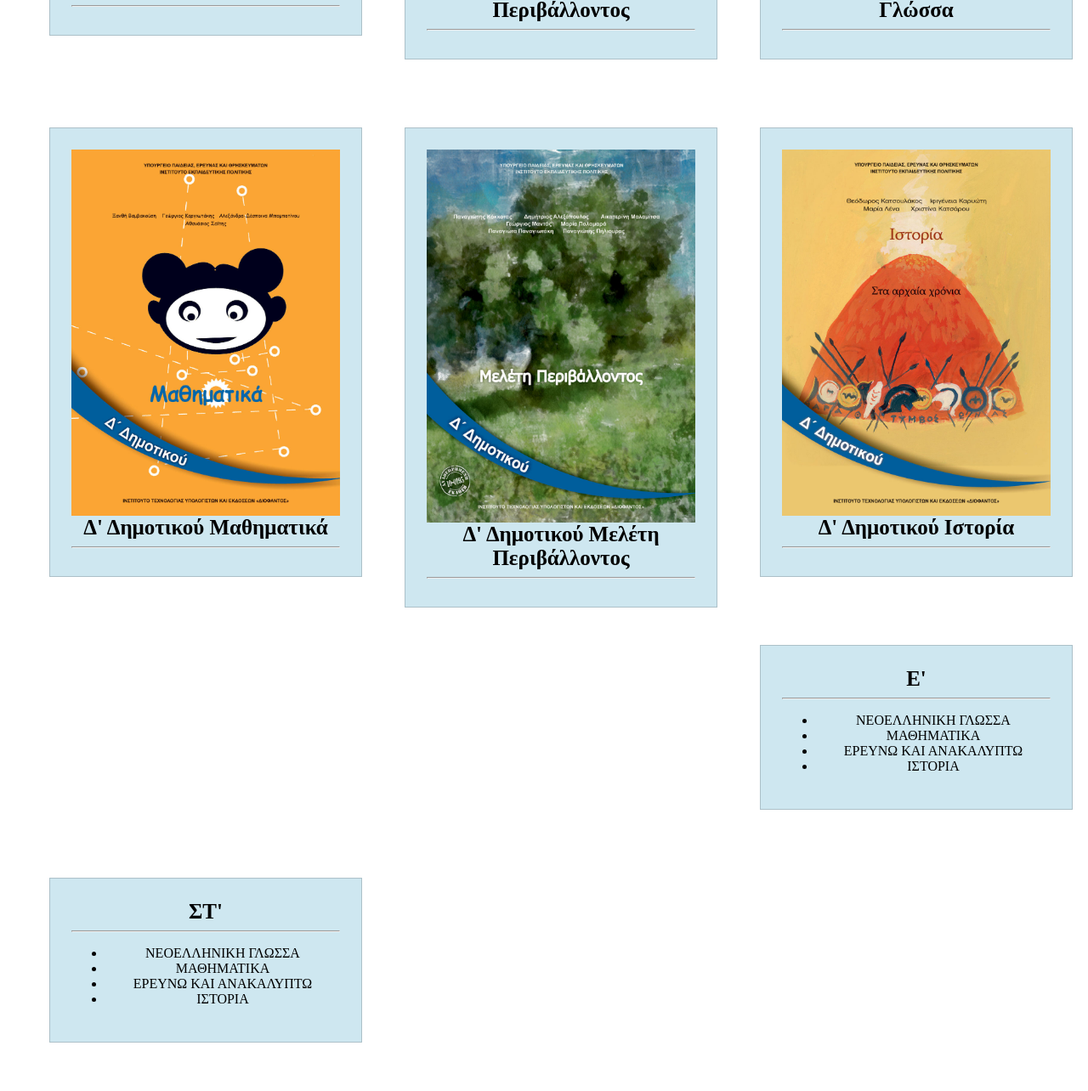
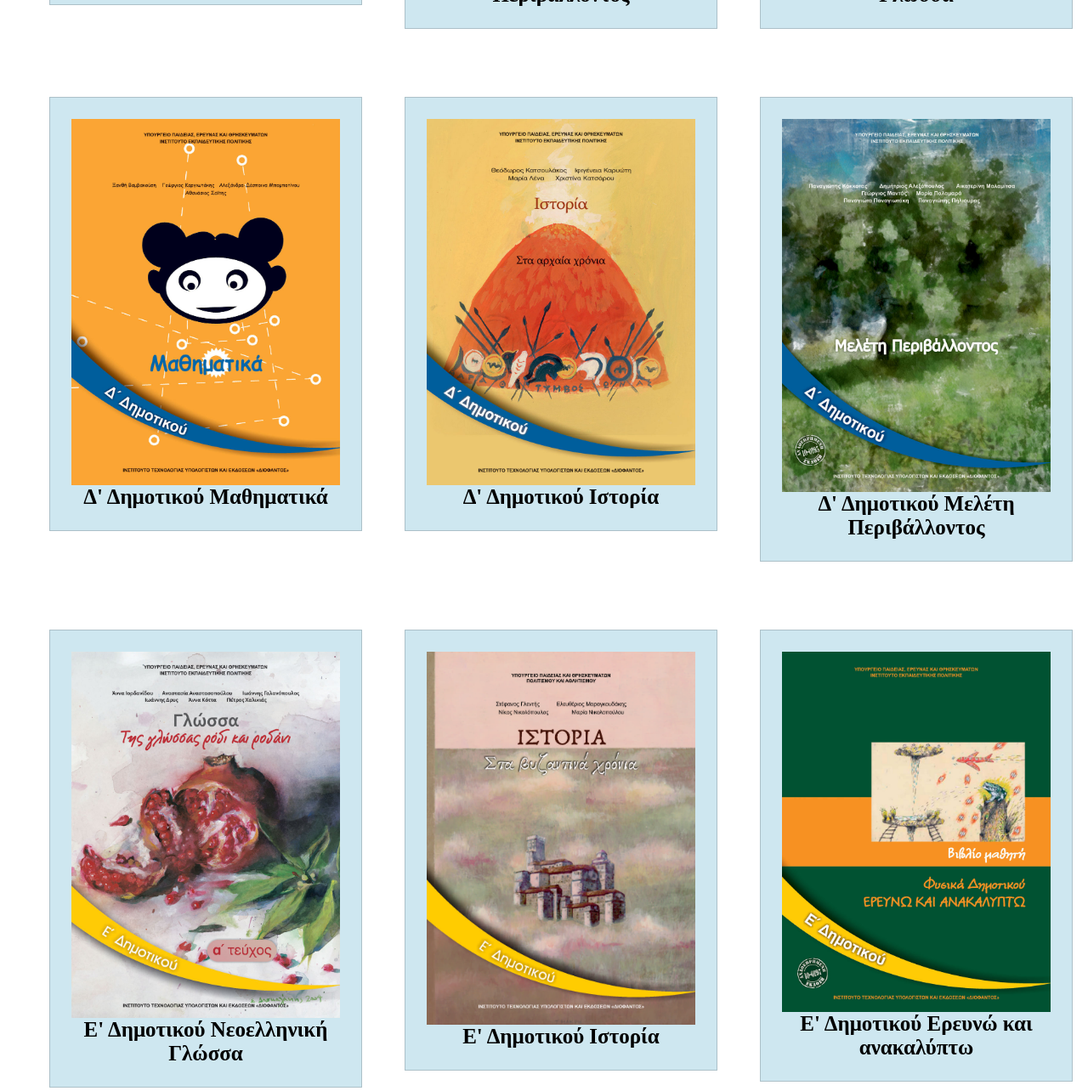
Before and after one commit to jimycool/profesoras, a plain HTML site: page products.html in a window 1280 px wide. Shown: the part 1416-2700 px from the top of the page at 85% size. Drawn offline with Linux system fonts and the light colour scheme.

Commit message:
fml there is a gap

```diff
--- a/products.html
+++ b/products.html
@@ -94,70 +94,81 @@
   <div >
       <div calss="float-container" id="dimotiko">
 		  <b style="font-size:30px ; text-align: center ; justify-content:center" >Δημοτικό</b><hr />
-      <div>
         <div  class="float-child">
 			<img class="logo-img" width="100%" src="https://github.com/jimycool/profesoras/blob/master/images/dimotiko/b-dim-glossa.jpg?raw=true">
-			<b style="font-size:25px">Β' Δημοτικού Νεοελληνική Γλώσσα</b><hr />
+			<b style="font-size:25px">Β' Δημοτικού Νεοελληνική Γλώσσα</b>
 
         </div>
 		<div  class="float-child">
 			<img class="logo-img" width="100%" src="https://github.com/jimycool/profesoras/blob/master/images/dimotiko/b-dim-mathimatika.PNG?raw=true">
-			<b style="font-size:25px">Β' Δημοτικού Μαθηματικά</b><hr />
+			<b style="font-size:25px">Β' Δημοτικού Μαθηματικά</b>
 
         </div>
         <div class="float-child">
 			<img class="logo-img" width="100%" src="https://github.com/jimycool/profesoras/blob/master/images/dimotiko/g-dim-glossa.jpg?raw=true">
-          <b style="font-size:25px" >Γ' Δημοτικού Νεοελληνική Γλώσσα</b><hr />
+          <b style="font-size:25px" >Γ' Δημοτικού Νεοελληνική Γλώσσα</b>
 			</div>
-        </div>
 		<div  class="float-child">
 			<img class="logo-img" width="100%" src="https://github.com/jimycool/profesoras/blob/master/images/dimotiko/g-dim-mathimatika.jpg?raw=true">
-			<b style="font-size:25px">Γ' Δημοτικού Μαθηματικά</b><hr />
+			<b style="font-size:25px">Γ' Δημοτικού Μαθηματικά</b>
 
         </div>
 		<div  class="float-child">
 			<img class="logo-img" width="100%" src="https://github.com/jimycool/profesoras/blob/master/images/dimotiko/g-dim-meleti.jpg?raw=true">
-			<b style="font-size:25px">Γ' Δημοτικού Μελέτη Περιβάλλοντος</b><hr />
+			<b style="font-size:25px">Γ' Δημοτικού Μελέτη Περιβάλλοντος</b>
         </div>
 
         <div class="float-child">
 		<img class="logo-img" width="100%" src="https://github.com/jimycool/profesoras/blob/master/images/dimotiko/d-dim-glossa.jpg?raw=true">
-          <b style="font-size:25px" >Δ' Δημοτικού Νεοελληνική Γλώσσα</b><hr />
+          <b style="font-size:25px" >Δ' Δημοτικού Νεοελληνική Γλώσσα</b>
 		    </div>
 		<div  class="float-child">
 			<img class="logo-img" width="100%" src="https://github.com/jimycool/profesoras/blob/master/images/dimotiko/d-dim-mathimatika.jpg?raw=true">
-			<b style="font-size:25px">Δ' Δημοτικού Μαθηματικά</b><hr />
+			<b style="font-size:25px">Δ' Δημοτικού Μαθηματικά</b>
+        </div>
+		<div  class="float-child">
+			<img class="logo-img" width="100%" src="https://github.com/jimycool/profesoras/blob/master/images/dimotiko/d-dim-istoria.jpg?raw=true">
+			<b style="font-size:25px">Δ' Δημοτικού Ιστορία</b>
         </div>
 		<div  class="float-child">
 			<img class="logo-img" width="100%" src="https://github.com/jimycool/profesoras/blob/master/images/dimotiko/d-dim-meleti.jpg?raw=true">
-			<b style="font-size:25px">Δ' Δημοτικού Μελέτη Περιβάλλοντος</b><hr />
+			<b style="font-size:25px">Δ' Δημοτικού Μελέτη Περιβάλλοντος</b>
+        </div>
+
+
+		<div  class="float-child">
+			<img class="logo-img" width="100%" src="https://github.com/jimycool/profesoras/blob/master/images/dimotiko/e-dim-glossa.jpg?raw=true">
+			<b style="font-size:25px">Ε' Δημοτικού Νεοελληνική Γλώσσα</b>
         </div>
 		<div  class="float-child">
-			<img class="logo-img" width="100%" src="https://github.com/jimycool/profesoras/blob/master/images/dimotiko/d-dim-istoria.jpg?raw=true">
-			<b style="font-size:25px">Δ' Δημοτικού Ιστορία</b><hr />
+			<img class="logo-img" width="100%" src="https://github.com/jimycool/profesoras/blob/master/images/dimotiko/e-dim-istoria.jpg?raw=true">
+			<b style="font-size:25px">Ε' Δημοτικού Ιστορία</b>
         </div>
-		<div class="float-child">
-          <b style="font-size:25px" >Ε'</b><hr />
-		    <div>
-			<ul>
-				<li>ΝΕΟΕΛΛΗΝΙΚΗ ΓΛΩΣΣΑ <br>
-				<li>ΜΑΘΗΜΑΤΙΚΑ<br>
-				<li>ΕΡΕΥΝΩ ΚΑΙ ΑΝΑΚΑΛΥΠΤΩ<br>
-				<li>ΙΣΤΟΡΙΑ<br>
-			</ul>
+		<div  class="float-child">
+			<img class="logo-img" width="100%" src="https://github.com/jimycool/profesoras/blob/master/images/dimotiko/e-dim-fysiki.jpg?raw=true">
+			<b style="font-size:25px">Ε' Δημοτικού Ερευνώ και ανακαλύπτω</b>
+        </div>
+		<div  class="float-child">
+			<img class="logo-img" width="100%" src="https://github.com/jimycool/profesoras/blob/master/images/dimotiko/e-dim-mathimatika.jpg?raw=true">
+			<b style="font-size:25px">Ε' Δημοτικού Μαθηματικά</b>
+        </div>
+			<div  class="float-child">
+				<img class="logo-img" width="100%" src="https://github.com/jimycool/profesoras/blob/master/images/dimotiko/st-dim-glossa.jpg?raw=true">
+				<b style="font-size:25px">ΣΤ' Δημοτικού Νεοελληνική Γλώσσα</b>
 			</div>
-        </div>
-		<div class="float-child">
-          <b style="font-size:25px" >ΣΤ'</b><hr />
-		    <div>
-			<ul>
-				<li>ΝΕΟΕΛΛΗΝΙΚΗ ΓΛΩΣΣΑ <br>
-				<li>ΜΑΘΗΜΑΤΙΚΑ<br>
-				<li>ΕΡΕΥΝΩ ΚΑΙ ΑΝΑΚΑΛΥΠΤΩ<br>
-				<li>ΙΣΤΟΡΙΑ<br>
-			</ul>
+			<div  class="float-child">
+				<img class="logo-img" width="100%" src="https://github.com/jimycool/profesoras/blob/master/images/dimotiko/st-dim-mathimatika.jpg?raw=true">
+				<b style="font-size:25px">ΣΤ' Δημοτικού Μαθηματικά</b>
 			</div>
-        </div>
+			<div  class="float-child">
+				<img class="logo-img" width="100%" src="https://github.com/jimycool/profesoras/blob/master/images/dimotiko/st-dim-istoria.jpg?raw=true">
+				<b style="font-size:25px">ΣΤ' Δημοτικού Ιστορία</b>
+			</div>
+			<div  class="float-child">
+				<img class="logo-img" width="100%" src="https://github.com/jimycool/profesoras/blob/master/images/dimotiko/st-dim-fysiki.jpg?raw=true">
+				<b style="font-size:25px">ΣΤ' Δημοτικού Ερευνώ και ανακαλύπτω</b>
+			</div>
+
       </div>
     </div>
 
```
